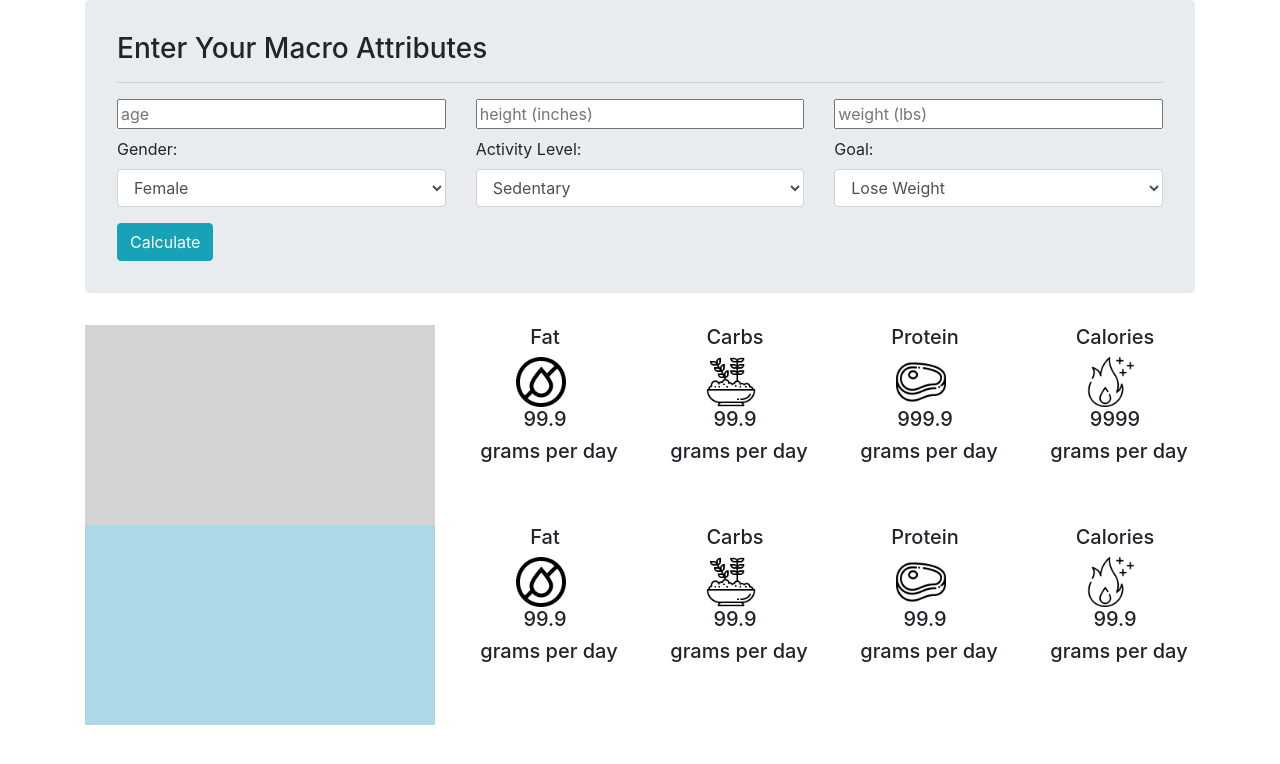
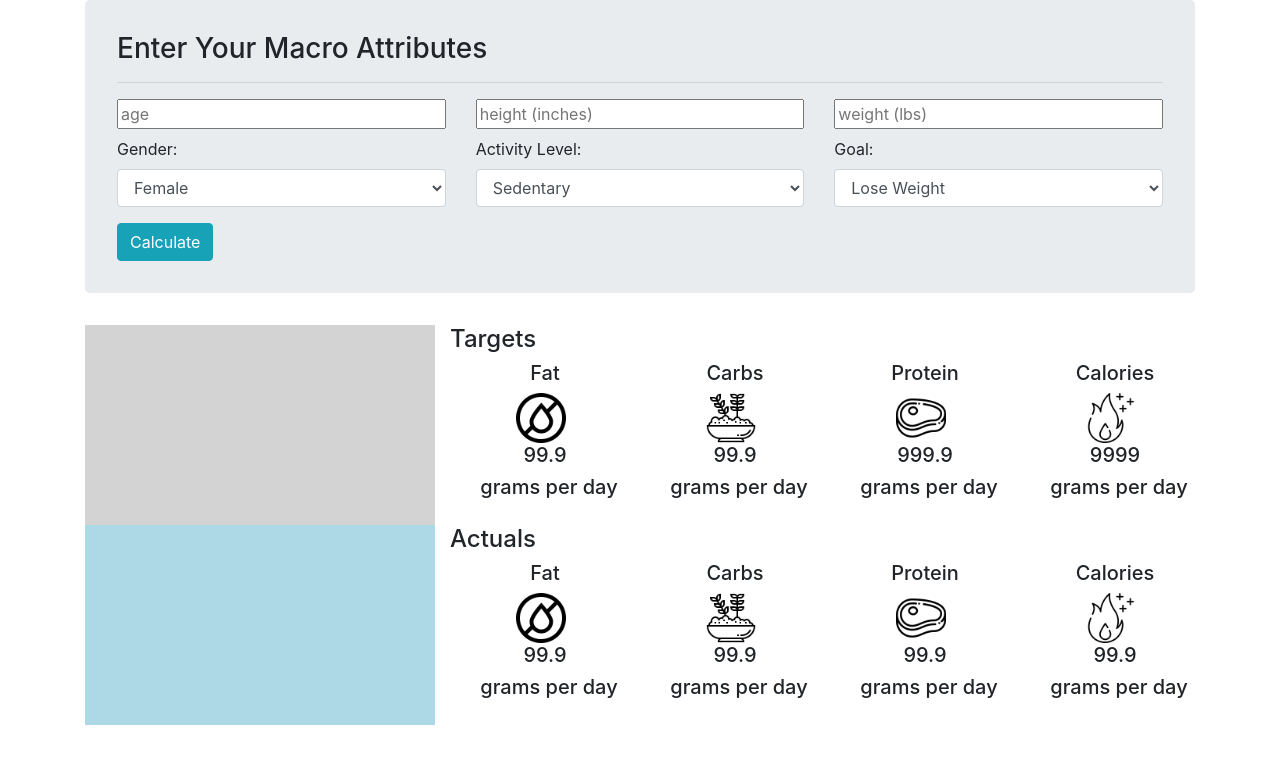
Before and after one commit to kjenkins5678/fitness-app, a plain HTML site: page index.html in a window 1280 px wide. Drawn offline with nearby package versions, Linux system fonts and the light colour scheme.

Commit message:
Add header text to the target and actual macro boxes

```diff
--- a/index.html
+++ b/index.html
@@ -78,7 +78,10 @@
             Calculate
          </button>
 
-<!--<div>Icons made by <a href="https://www.flaticon.com/authors/freepik" title="Freepik">Freepik</a> from <a href="https://www.flaticon.com/" title="Flaticon">www.flaticon.com</a></div>-->
+      <!--<div>Icons made by <a href="https://www.flaticon.com/authors/freepik"
+      title="Freepik">Freepik</a> from <a href="https://www.flaticon.com/"
+      title="Flaticon">www.flaticon.com</a>
+      </div>-->
 
       </div> <!--jumbotron-->
 
@@ -86,34 +89,45 @@
            exercise box and target macro values
       ****************************************-->
       <div class="row" id="exerciseAndTargetsRow">
+
          <div class="col-lg-4">
             <div id="exerciseBox"></div>
          </div>
 
-         <div class="col-lg-2">
+         <div class="col-lg-8">
+            <div class="row">
+               <h4 id="targetsHdr">Targets</h4>
+            </div>
+
+            <div class="row">
+
+               <div class="col-lg-3">
                   <h5>Fat</h5>
                   <img src="./assets/img/fat.png" alt="image not found">
                   <h5 id="target-fat-gpd">99.9</h5>
                   <h5 class="gpdText">grams per day</h5 class="gpdText">
                </div>
-         <div class="col-lg-2">
+               <div class="col-lg-3">
                   <h5>Carbs</h5>
                   <img src="./assets/img/carbohydrates.png" alt="image not found">
                   <h5 id="target-carbs-gpd">99.9</h5>
                   <h5 class="gpdText">grams per day</h5 class="gpdText">
                </div>
-         <div class="col-lg-2">
+               <div class="col-lg-3">
                   <h5>Protein</h5>
                   <img src="./assets/img/protein.png" alt="image not found">
                   <h5 id="target-protein-gpd">999.9</h5>
                   <h5 class="gpdText">grams per day</h5 class="gpdText">
                </div>
-         <div class="col-lg-2">
+               <div class="col-lg-3">
                   <h5>Calories</h5>
                   <img src="./assets/img/calories.png" alt="image not found">
                   <h5 id="target-calories-gpd">9999</h5>
                   <h5 class="gpdText">grams per day</h5 class="gpdText">
                </div>
+            </div>
+         </div>
+
       </div> <!--exerciseAndTargetsRow-->
 
       <!-- **************************************
@@ -126,31 +140,40 @@
 
          </div>
 
-         <div class="col-lg-2">
+         <div class="col-lg-8">
+            <div class="row">
+               <h4 id="targetsHdr">Actuals</h4>
+            </div>
+
+            <div class="row">
+
+               <div class="col-lg-3">
                   <h5>Fat</h5>
                   <img src="./assets/img/fat.png" alt="image not found">
                   <h5 id="actual-fat-gpd">99.9</h5>
                   <h5 class="gpdText">grams per day</h5 class="gpdText">
                </div>
-         <div class="col-lg-2">
+               <div class="col-lg-3">
                   <h5>Carbs</h5>
                   <img src="./assets/img/carbohydrates.png" alt="image not found">
                   <h5 id="actual-fat-gpd">99.9</h5>
                   <h5 class="gpdText">grams per day</h5>
                </div>
-         <div class="col-lg-2">
+               <div class="col-lg-3">
                   <h5>Protein</h5>
                   <img src="./assets/img/protein.png" alt="image not found">
                   <h5 id="actual-fat-gpd">99.9</h5>
                   <h5 class="gpdText">grams per day</h5 class="gpdText">
                </div>
-         <div class="col-lg-2">
+               <div class="col-lg-3">
                   <h5>Calories</h5>
                   <img src="./assets/img/calories.png" alt="image not found">
                   <h5 id="actual-fat-gpd">99.9</h5>
                   <h5 class="gpdText">grams per day</h5 class="gpdText">
                </div>
 
+            </div>
+         </div>
       </div> <!--foodAndActualsRow-->
 
   </div> <!--container-->
```
Lines whose indentation alone changed are shown as unchanged.
